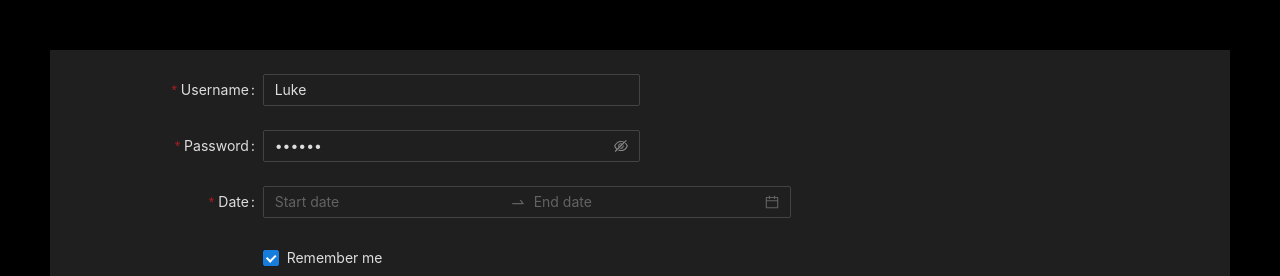
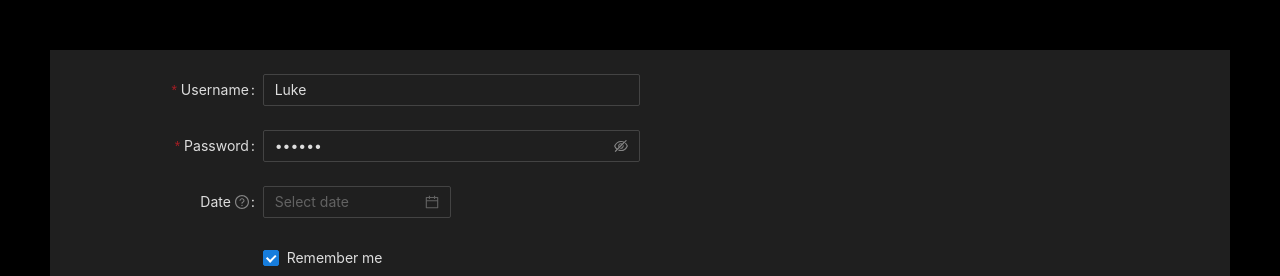
Before and after one commit to dhausser/next-app-ts, a Next.js app: page / in a window 1280 px wide. Shown: the top 276 px of the page. Built offline with nearby package versions, Linux system fonts and the light colour scheme.

Commit message:
Form experiment with normalize

```diff
--- /dev/null
+++ b/components/date/stringdatepicker.tsx
@@ -0,0 +1,28 @@
+import dayjs from 'dayjs'
+import utc from 'dayjs/plugin/utc'
+import timezone from 'dayjs/plugin/timezone'
+import { Form } from 'antd'
+import { PickerProps } from 'antd/es/date-picker/generatePicker'
+import { DatePicker } from '.'
+
+dayjs.extend(utc)
+dayjs.extend(timezone)
+
+dayjs.tz.setDefault('America/New_York')
+
+// String to date
+export const stringToDate = (date?: string) => (date ? dayjs(date) : null)
+
+// interface Props extends Omit<PickerProps<dayjs.Dayjs>, 'value'> {
+//   value?: string
+// }
+
+function StringDatePicker(
+  props: PickerProps<dayjs.Dayjs>
+): React.FunctionComponentElement<PickerProps<dayjs.Dayjs>> {
+  const { value } = props
+  const date = typeof value === 'string' ? stringToDate(value) : value
+  return <DatePicker {...props} value={date} />
+}
+
+export { dayjs, utc, timezone, StringDatePicker }
--- a/components/product.tsx
+++ b/components/product.tsx
@@ -1,7 +1,9 @@
 import { Form, Input, Checkbox, Button, Select, Space } from 'antd'
 import { MinusCircleOutlined, PlusOutlined } from '@ant-design/icons'
-import { RangePicker } from './date'
+import { StringDatePicker, dayjs } from './date/stringdatepicker'
+import { DatePicker } from './date'
 import { findCommonDateIndexes } from '../utils/datetime'
+import { Dayjs } from 'dayjs'
 
 const areas = [
   { label: 'Beijing', value: 'Beijing' },
@@ -25,6 +27,11 @@ const dates = [
   '2019-04-04T16:00:00.000Z',
   '2019-04-04T16:00:00.000Z',
 ]
+
+// Function to convert a date to a string
+const dateToString = (date: Dayjs): string => {
+  return date.format('YYYY-MM-DD')
+}
 
 const formItemLayout = {
   labelCol: {
@@ -56,8 +63,6 @@ interface FormType {
 }
 
 export default function Product() {
-  const [form] = Form.useForm<FormType>()
-
   const onFinish = (values: any) => {
     console.log('Success:', values)
   }
@@ -66,19 +71,21 @@ export default function Product() {
     console.log('Failed:', errorInfo)
   }
 
+  const [form] = Form.useForm()
+
   const commonDateIndexes = findCommonDateIndexes(dates)
 
   console.log(commonDateIndexes)
 
   return (
     <Form
+      {...formItemLayout}
       form={form}
-      name="dynamic_form_nest_item"
-      {...formItemLayout}
       initialValues={{
         username: 'Luke',
         password: '123456',
         remember: true,
+        // date: '2018-04-04T16:00:00.000Z',
         sights: [
           { area: areas[0].value, sight: sights.Beijing[0] },
           { area: areas[1].value, sight: sights.Shanghai[0] },
@@ -87,9 +94,12 @@ export default function Product() {
       onFinish={onFinish}
       onFinishFailed={onFinishFailed}
     >
+      {({ setFieldsValue, resetFields }) => (
+        <>
           <Form.Item
             label="Username"
             name="username"
+            normalize={(value) => value.toUpperCase()}
             rules={[{ required: true, message: 'Please input your username!' }]}
           >
             <Input style={{ width: '40%' }} />
@@ -111,14 +121,13 @@ export default function Product() {
           <Form.Item
             label="Date"
             name="date"
-        rules={[
-          {
-            required: true,
-            message: 'Please input a date!',
-          },
-        ]}
+            tooltip="Timezone: Europe/Warsaw"
+            normalize={(value) => {
+              console.log('normalize', value)
+              return value
+            }}
           >
-        <RangePicker showTime allowClear allowEmpty={[false, true]} />
+            <StringDatePicker />
           </Form.Item>
 
           <Form.Item
@@ -145,7 +154,9 @@ export default function Product() {
               <>
                 {fields.map(({ key, name, fieldKey, ...restField }, index) => (
                   <Form.Item
-                {...(index === 0 ? formItemLayout : formItemLayoutWithOutLabel)}
+                    {...(index === 0
+                      ? formItemLayout
+                      : formItemLayoutWithOutLabel)}
                     label={index === 0 ? 'Sight' : ''}
                     required={false}
                     key={key}
@@ -164,7 +175,7 @@ export default function Product() {
                         <Select
                           options={areas}
                           onChange={(value) =>
-                        form.setFieldsValue({
+                            setFieldsValue({
                               sights: form
                                 .getFieldValue('sights')
                                 .map((sight: Sight, sightIndex: number) => ({
@@ -231,11 +242,13 @@ export default function Product() {
               <Button type="primary" htmlType="submit">
                 Submit
               </Button>
-          <Button type="ghost" onClick={() => form.resetFields()}>
+              <Button type="ghost" onClick={() => resetFields()}>
                 Reset
               </Button>
             </Space>
           </Form.Item>
+        </>
+      )}
     </Form>
   )
 }
```
Lines whose indentation alone changed are shown as unchanged.
